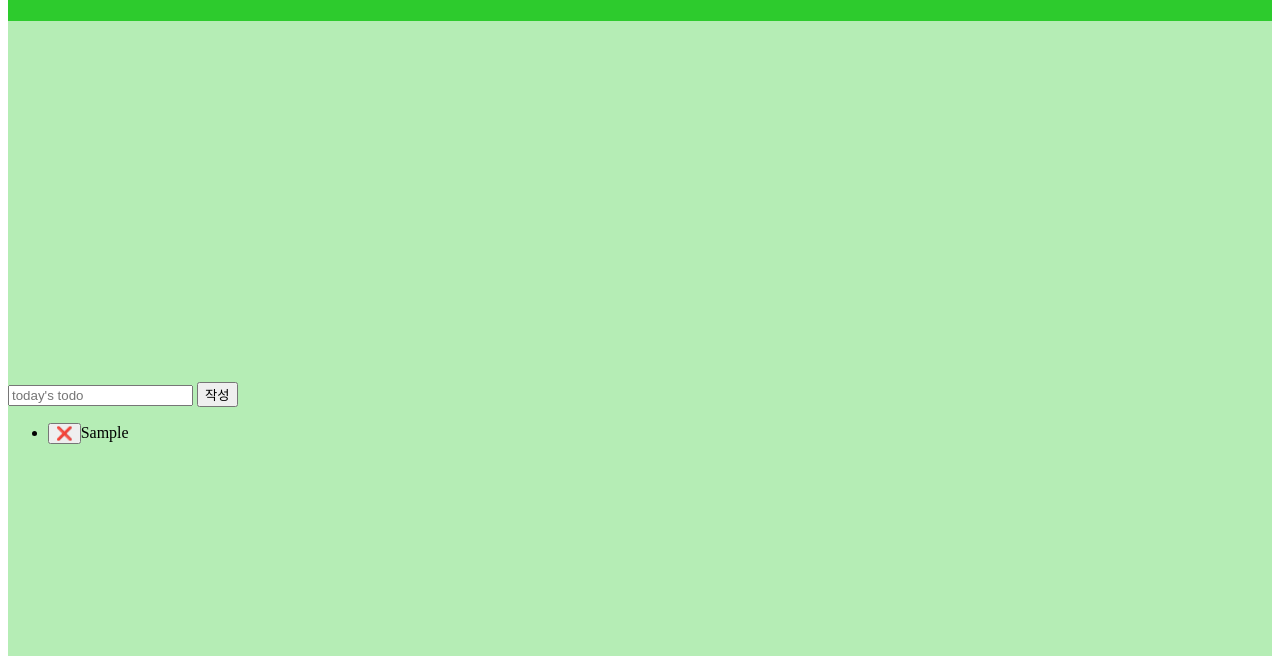
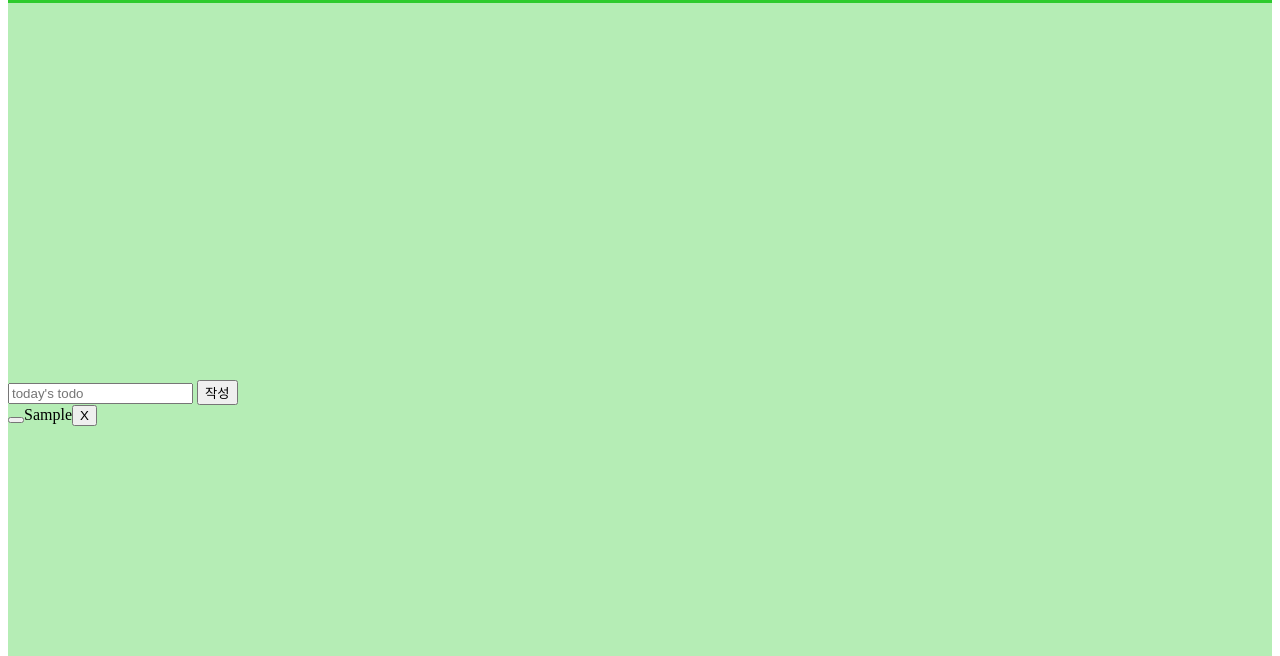
Before and after one commit to aixion1506/sesac-midterm-parksunghwan, a plain HTML site: page frontend/index.html in a window 1280 px wide. Both pictures are taken after typing "Sample" into the empty fields and a click on the button "작성". Shown: the part 144-800 px from the top of the page. Drawn offline with Linux system fonts and the light colour scheme.

Commit message:
todolist li를 div로 변경

```diff
--- a/frontend/index.html
+++ b/frontend/index.html
@@ -5,7 +5,6 @@
     <meta name="viewport" content="width=device-width, initial-scale=1.0">
     <title>박성환</title>
     <link rel="stylesheet" href="./public/index.css">
-    s
 </head>
 <body>
     <main>
@@ -14,16 +13,14 @@
             <h1>Todo List</h1>
         </header>
         <section class="TodoContainer">
-            <div id="TodoBox" class="terminal space shadow">
-                <!-- 본문 내용 박스 -->
-                <div class="Todo">
+            <div id="TodoBox">
                   <!-- 본문 내용 폼 -->
                   <form id="Todo-Form">
                     <!--  본문 내용 입력 -->
                     <input type="text" placeholder="today's todo"/>
                     <button>작성</button>
                   </form>
-                  <ul id="Todo-List"></ul>
+                  <div id="Todo-List"></div>
               </div>
         </section>
 
--- a/frontend/public/index.css
+++ b/frontend/public/index.css
@@ -1,15 +1,5 @@
-/* body {
-    width: 600px;
-    margin: 0 auto;
-    background-color: #ff9500;
-    padding: 0 20px 20px 20px;
-    border: 5px solid black;
-  }
-   */
-
 header {
     display: flex;
-
     justify-content:center;
     align-items: center;
     background-color: rgb(45, 203, 45);
@@ -24,17 +14,20 @@ header > img {
 
 .TodoContainer {
     display: flex;
-
-    /* justify-content:center; */
     align-items: center;
     height: 100vh;
 
     background-color: rgb(181, 237, 181);
 }
 
-.TodoForm {
+.TodoBox {
+    padding: 10px;
+    display:inline-block;
+}
+
+.Todo-Form {
     display: flex;
-    margin: 20px;
+    margin: 10px;
     border: 1px;
     border-color: greenyellow;
 }
@@ -52,8 +45,18 @@ header > img {
     header {
         flex-direction: column;
     }
-
     .TodoContainer {
         flex-direction: column;
     }
 }
+
+@media only screen and (max-width: 960px) {
+    .TodoContainer {
+        flex-direction: column;
+    }
+    .Todo-List {
+        display: inline-block;
+    }
+
+
+}
--- a/frontend/public/index.js
+++ b/frontend/public/index.js
@@ -23,16 +23,18 @@ const DeleteTodo = (event) => {
 
 
 const addTodo = (newTodo) => {
-  const li = document.createElement('li');
-  li.id = newTodo.id;
-  const Button = document.createElement('button');
-  Button.innerText = '❌';
+  const div = document.createElement('div');
+  div.id = newTodo.id;
+  const checkbox = document.createElement('button');
   const span = document.createElement('span');
   span.innerText = newTodo.text;
+  const Button = document.createElement('button');
+  Button.innerText = 'X';
   Button.addEventListener('click', DeleteTodo);
-  li.appendChild(Button);
-  li.appendChild(span);
-  TodoList.appendChild(li);
+  div.appendChild(checkbox);
+  div.appendChild(span);
+  div.appendChild(Button);
+  TodoList.appendChild(div);
 };
 
 
```
